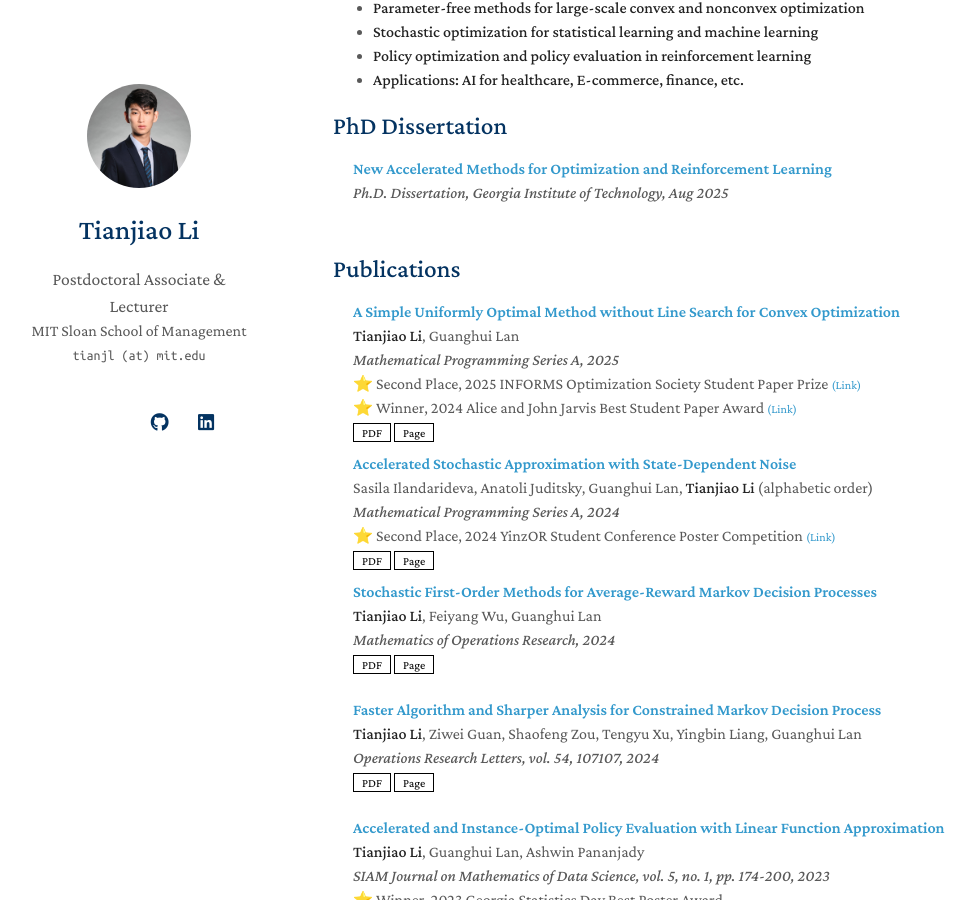
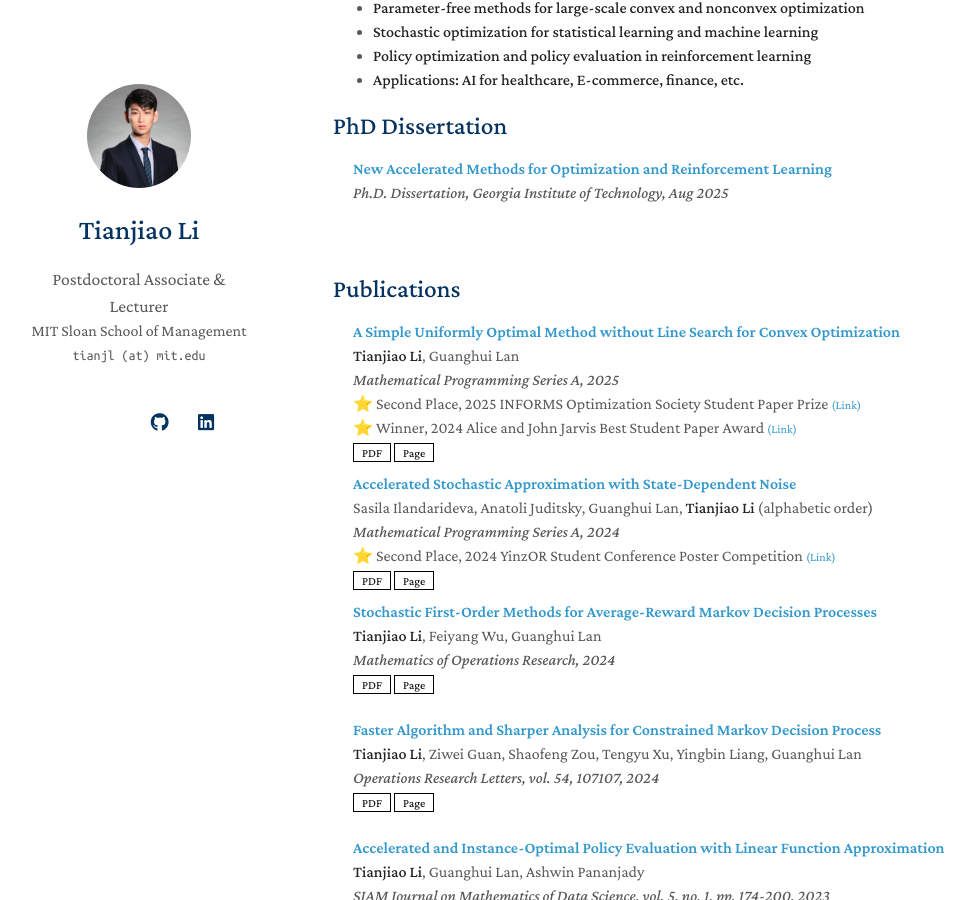
Before and after one commit to tli432/tli432.github.io, a Jekyll site: the page built from index.md, in a window 1280 px wide and 900 px high, scrolled down 455 px. Shown: the whole window, without its empty margins (137-1113 px from the left). Built offline with Jekyll 4.4.1, drawn with Linux system fonts in a browser that asks for light colours; nearby versions of some CDN libraries; a style sheet for code colours, icons or effects is not loaded; our own code applies the rules of GitHub Pages for plain Markdown files.

Commit message:
Update dissertation.md

```diff
--- a/_includes/dissertation.md
+++ b/_includes/dissertation.md
@@ -1,13 +1,13 @@
 <h2 id="dissertation" style="margin: 0px 0px -15px;">PhD Dissertation</h2>
 
 <div class="publications">
-<ol class="bibliography" style="margin-top: 0; margin-bottom: -20px;">
+<ol class="bibliography" style="margin-top: 0; margin-bottom: 0px;">
 
 {% for link in site.data.dissertation.main %}
 
 <li>
 <div class="pub-row">
-  <div class="col-sm-9" style="position: relative;padding-right: 15px;padding-left: 20px;">
+  <div class="col-sm-9" style="position: relative;padding-right: 15px;padding-left: 20px; margin-bottom: -20px;">
       <div class="title"><a href="{{ link.pdf }}">{{ link.title }}</a></div>
       <div class="periodical"><em>{{ link.journal }}</em>
       </div>
```
